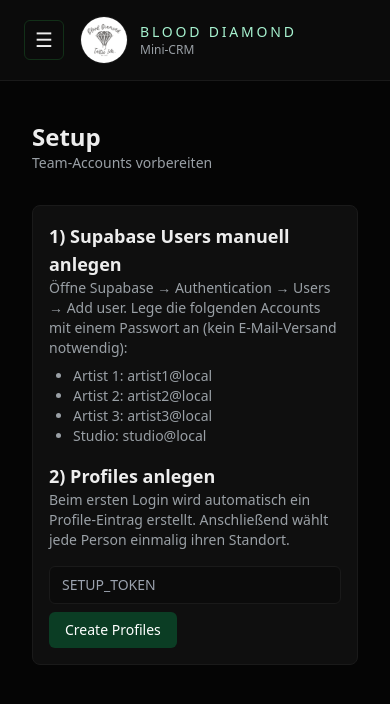
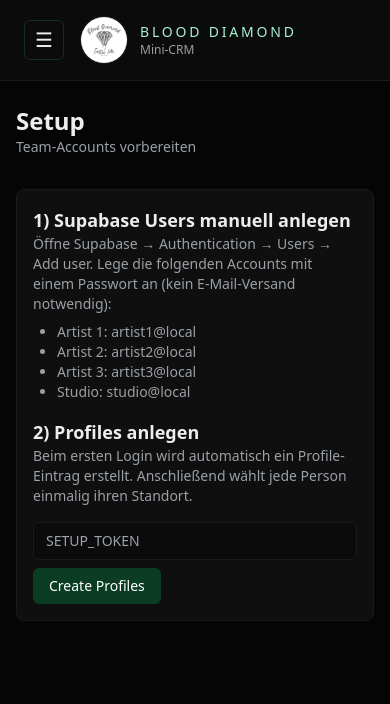
Before and after one commit to Riven91/BD-Database, a Next.js app: page /setup in a window 390 px wide. Shown: the top 704 px of the page. Built offline with nearby package versions, Linux system fonts and the light colour scheme.

Commit message:
Gate debug tile and adjust app padding

```diff
--- a/app/page.tsx
+++ b/app/page.tsx
@@ -234,6 +234,10 @@ export default function DashboardPage() {
   const [createNote, setCreateNote] = useState("");
   const [createLoading, setCreateLoading] = useState(false);
   const [createError, setCreateError] = useState<string | null>(null);
+
+  const debugEnabled =
+    typeof window !== "undefined" &&
+    new URLSearchParams(window.location.search).get("debug") === "1";
 
   const sensors = useSensors(
     useSensor(PointerSensor, { activationConstraint: { distance: 6 } })
@@ -656,6 +660,7 @@ export default function DashboardPage() {
         )}
       </section>
 
+      {debugEnabled ? (
         <section className="mb-4 rounded-lg border border-base-800 bg-base-850 px-4 py-3 text-sm">
           <div className="text-xs uppercase text-text-muted">DEBUG</div>
           <div className="mt-2 space-y-1 text-xs text-text-muted">
@@ -675,6 +680,7 @@ export default function DashboardPage() {
             <div>raw(list): {lastContactsRaw || "-"}</div>
           </div>
         </section>
+      ) : null}
 
       <div className="sticky top-0 z-30 space-y-3 bg-base-950/95 pb-3 pt-3 backdrop-blur md:static md:bg-transparent md:pb-0 md:pt-0">
         <section className="flex flex-wrap items-center justify-between gap-3 rounded-lg border border-base-800 bg-base-850 px-4 py-3 text-sm">
--- a/components/app-shell.tsx
+++ b/components/app-shell.tsx
@@ -114,7 +114,7 @@ export function AppShell({
         </div>
       ) : null}
 
-      <main className="px-8 py-10">
+      <main className="px-4 py-6 md:px-8 md:py-10">
         <div className="mb-8 flex flex-wrap items-center justify-between gap-4">
           <div>
             <h1 className="text-2xl font-semibold">{title}</h1>
```
Lines whose indentation alone changed are shown as unchanged.
